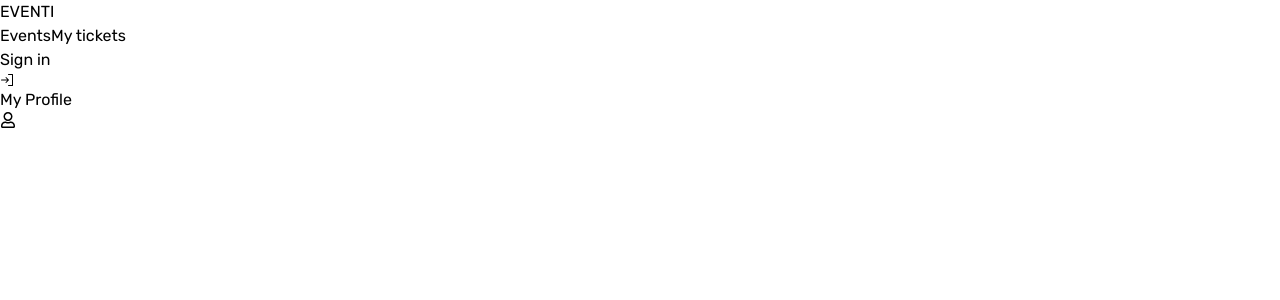
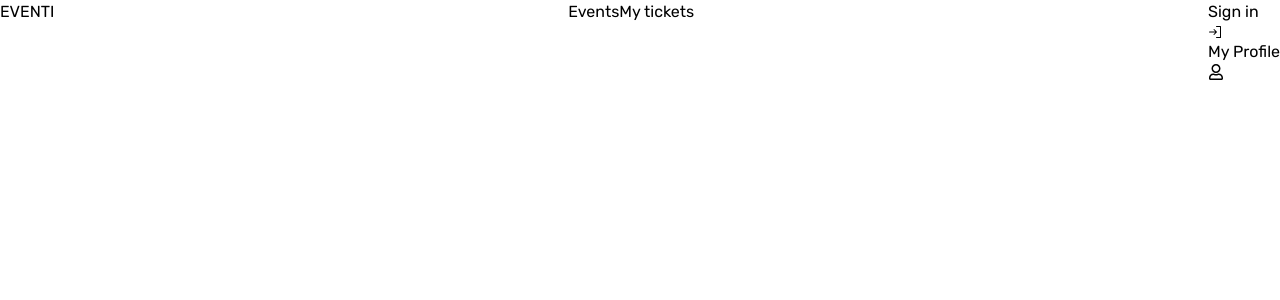
Before and after one commit to mariegrace31/eventi_frontend, a React (Vite) app: page / in a window 1280 px wide. Shown: the top 300 px of the page. Built offline with nearby package versions, Linux system fonts and the light colour scheme.

Commit message:
Update the navbar

```diff
--- a/src/components/Navbar/Navbar.jsx
+++ b/src/components/Navbar/Navbar.jsx
@@ -4,20 +4,20 @@ import { FaRegUser } from "react-icons/fa";
 
 const Navbar = () => {
   return (
-    <nav>
-      <p className='logo'>EVENTI</p>
-      <div className='links'>
+    <nav className='flex justify-between'>
+      <p>EVENTI</p>
+      <div>
         <a href="#events">Events</a>
         <a href="#tickets">My tickets</a>
       </div>
-      <div className='user'>
-        <div className="sign">
+      <div>
+        <div>
         <a href="#signin">Sign in</a>
-        <PiSignIn className='sign-icon' />
+        <PiSignIn />
         </div>
-        <div className="prof">
+        <div>
         <a href="profile">My Profile</a>
-        <FaRegUser className='prof-icon'/>
+        <FaRegUser />
         </div>
       </div>
     </nav>
```
